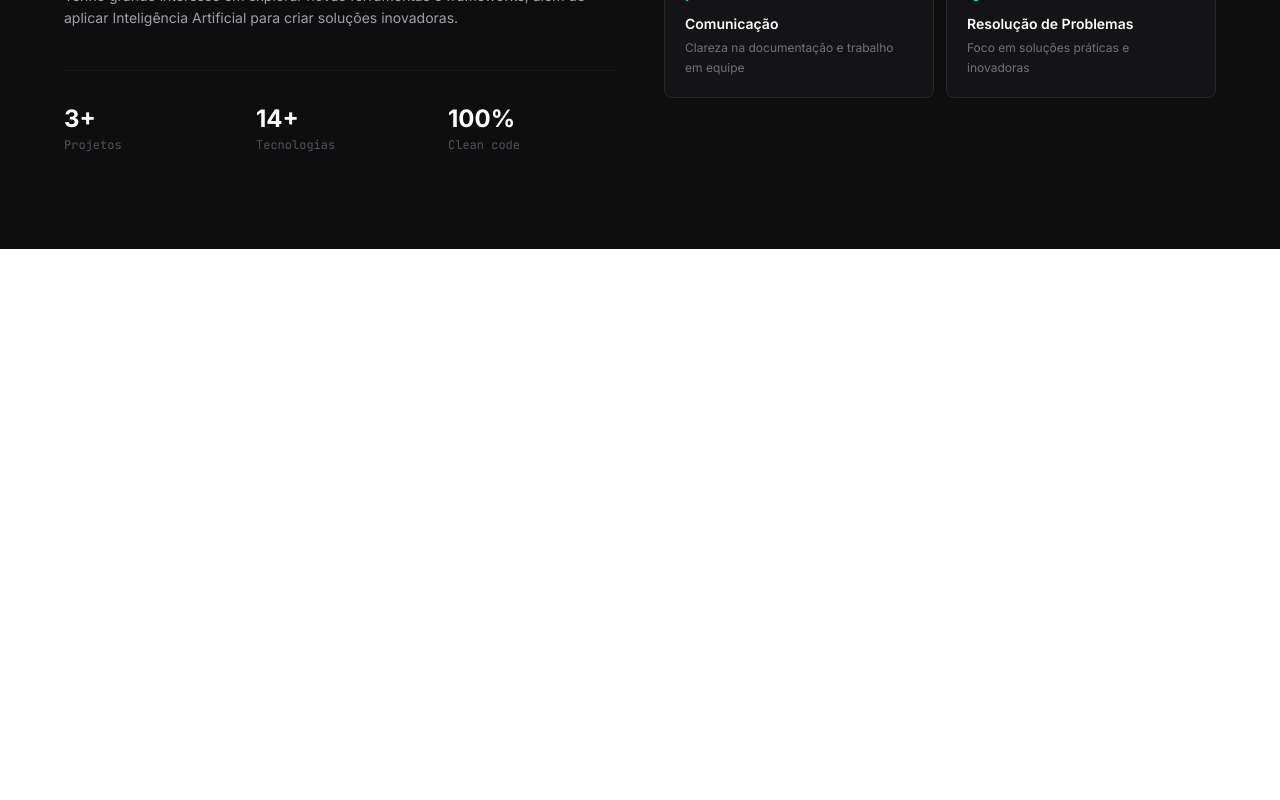
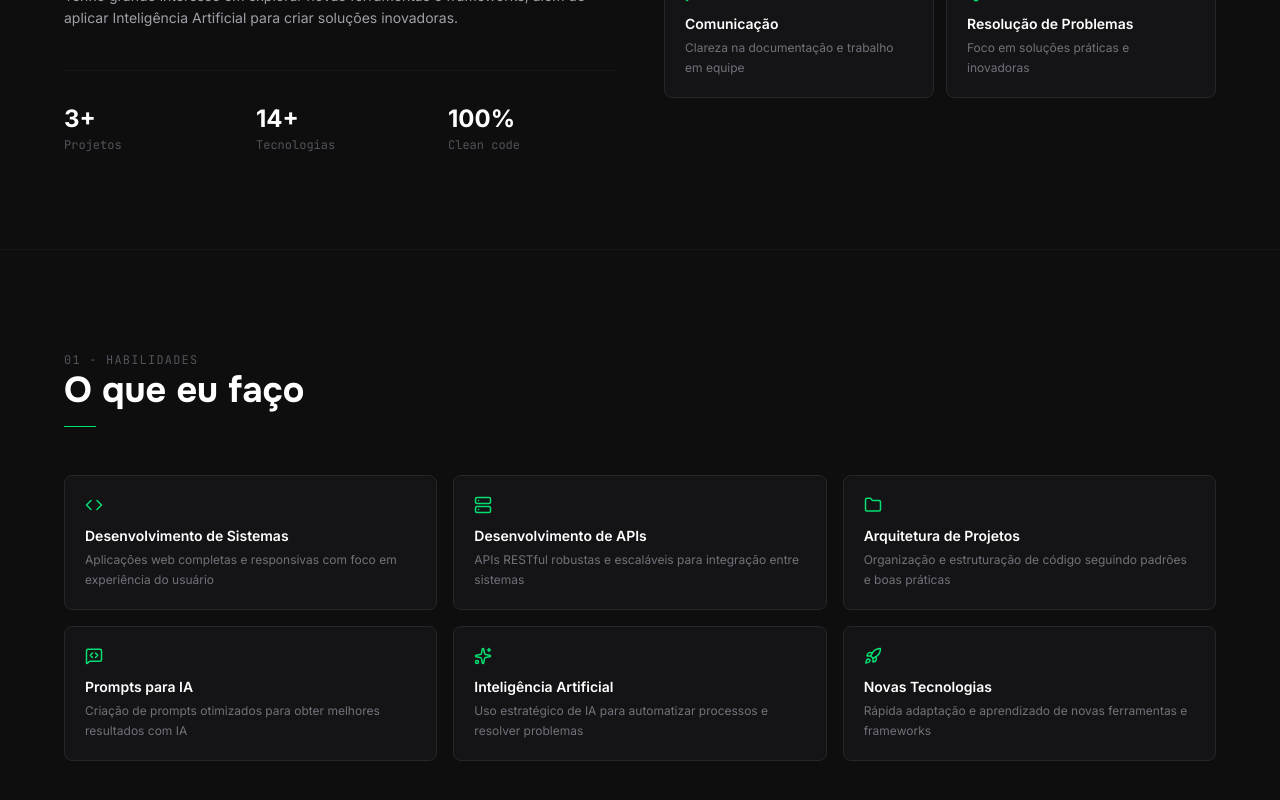
Before and after one commit to guilhermejorge0323/portifolio, a React (Vite) app: page / in a window 1280 px wide. Shown: the part 1210-2010 px from the top of the page. Before the commit the page ends 1459 px from the top, so only its background shows below. Built offline with nearby package versions, Linux system fonts and the light colour scheme.

Commit message:
Skills ok

```diff
--- a/src/components/Main/index.tsx
+++ b/src/components/Main/index.tsx
@@ -1,9 +1,11 @@
 import { About } from "./sections/About";
+import { Skills } from "./sections/Skills";
 
 export function Main() {
     return (
         <main>
             <About />
+            <Skills />
         </main>
     )
 }
--- a/src/components/Main/sections/About/CardAbout/index.tsx
+++ /dev/null
@@ -1,22 +0,0 @@
-import type { ReactNode } from 'react';
-import { Card } from '../../../../ui/Card';
-
-type CardAboutProps = {
-  icon: ReactNode;
-  title: string;
-  desc: string;
-};
-
-export function CardAbout({icon, title, desc}: CardAboutProps) {
-    return (
-        <Card className='group'>
-            <div className='text-green-400 mb-3 group-hover:scale-110 transition-transform duration-200 w-fit'>
-                {icon}
-            </div>
-
-            <h3 className='text-sm font-semibold text-white mb-1'>{title}</h3>
-
-            <p className='text-zinc-500 text-xs leading-relaxed'>{desc}</p>
-        </Card>
-    )
-}
--- a/src/components/Main/sections/About/index.tsx
+++ b/src/components/Main/sections/About/index.tsx
@@ -4,13 +4,19 @@ import {
 } from '../../../../utils/motionConfig';
 import { Container } from '../../../ui/Container';
 import { motion } from 'framer-motion';
-import { TitleSection } from '../TitleSection';
-import { CardAbout } from './CardAbout';
-import { LightbulbIcon, MessageSquareIcon, TargetIcon, UserIcon } from 'lucide-react';
+import { TitleSection } from '../../../ui/Section/TitleSection';
+import { MainCard } from '../../../ui/Section/MainCard';
+import {
+  LightbulbIcon,
+  MessageSquareIcon,
+  TargetIcon,
+  UserIcon,
+} from 'lucide-react';
+import { SectionBody } from '../../../ui/Section/SectionBody';
 
 export function About() {
   return (
-    <div className='px-6 py-24 border-t border-zinc-900' id='about'>
+    <SectionBody>
       <Container>
         <TitleSection number='00' sectionName='sobre mim' title='Quem sou eu' />
 
@@ -68,32 +74,36 @@ export function About() {
             transition={{ duration: 0.5, delay: 0.1 }}
             className='grid grid-cols-1 sm:grid-cols-2 gap-3'
           >
-            <CardAbout
+            <MainCard
               icon={<UserIcon className='w-4.5 h-4.5' />}
               title='Facilidade com Tecnologia'
               desc='Rápida adaptação a novas ferramentas e frameworks'
+              size='sm'
             />
 
-            <CardAbout
+            <MainCard
               icon={<TargetIcon className='w-4.5 h-4.5' />}
               title='Organização'
               desc='Código limpo e arquitetura bem estruturada'
+              size='sm'
             />
 
-            <CardAbout
+            <MainCard
               icon={<MessageSquareIcon className='w-4.5 h-4.5' />}
               title='Comunicação'
               desc='Clareza na documentação e trabalho em equipe'
+              size='sm'
             />
 
-            <CardAbout
+            <MainCard
               icon={<LightbulbIcon className='w-4.5 h-4.5' />}
               title='Resolução de Problemas'
               desc='Foco em soluções práticas e inovadoras'
+              size='sm'
             />
           </motion.div>
         </div>
       </Container>
-    </div>
+    </SectionBody>
   );
 }
--- /dev/null
+++ b/src/components/Main/sections/Skills/index.tsx
@@ -0,0 +1,76 @@
+import {
+  CodeIcon,
+  FolderIcon,
+  MessageSquareCodeIcon,
+  RocketIcon,
+  ServerIcon,
+  SparklesIcon,
+} from 'lucide-react';
+import { Container } from '../../../ui/Container';
+import { SectionBody } from '../../../ui/Section/SectionBody';
+import { TitleSection } from '../../../ui/Section/TitleSection';
+import { MainCard } from '../../../ui/Section/MainCard';
+import { motion } from 'framer-motion';
+import { fadeInUpOnScroll } from '../../../../utils/motionConfig';
+
+export function Skills() {
+  return (
+    <SectionBody>
+      <Container>
+        <TitleSection
+          number='01'
+          sectionName='Habilidades'
+          title='O que eu faço'
+        />
+
+        <motion.div
+          {...fadeInUpOnScroll}
+          transition={{ duration: 0.5, delay: 0.1 }}
+          className='grid sm:grid-cols-2 lg:grid-cols-3 gap-4'
+        >
+          <MainCard
+            icon={<CodeIcon className='w-4.5 h-4.5' />}
+            title='Desenvolvimento de Sistemas'
+            desc='Aplicações web completas e responsivas com foco em experiência do usuário'
+            size='lg'
+          />
+
+          <MainCard
+            icon={<ServerIcon className='w-4.5 h-4.5' />}
+            title='Desenvolvimento de APIs'
+            desc='APIs RESTful robustas e escaláveis para integração entre sistemas'
+            size='lg'
+          />
+
+          <MainCard
+            icon={<FolderIcon className='w-4.5 h-4.5' />}
+            title='Arquitetura de Projetos'
+            desc='Organização e estruturação de código seguindo padrões e boas práticas'
+            size='lg'
+          />
+
+          <MainCard
+            icon={<MessageSquareCodeIcon className='w-4.5 h-4.5' />}
+            title='Prompts para IA'
+            desc='Criação de prompts otimizados para obter melhores resultados com IA'
+            size='lg'
+          />
+
+          <MainCard
+            icon={<SparklesIcon className='w-4.5 h-4.5' />}
+            title='Inteligência Artificial'
+            desc='Uso estratégico de IA para automatizar processos e resolver problemas'
+            size='lg'
+          />
+
+          <MainCard
+            icon={<RocketIcon className='w-4.5 h-4.5' />}
+            title='Novas Tecnologias'
+            desc='Rápida adaptação e aprendizado de novas ferramentas e frameworks'
+            size='lg'
+          />
+        </motion.div>
+      </Container>
+    </SectionBody>
+  );
+}
--- a/src/components/ui/Card/index.tsx
+++ b/src/components/ui/Card/index.tsx
@@ -9,7 +9,7 @@ export function Card({ children, className }: CardProps) {
   return (
     <div
       className={cn(
-        'p-5 rounded-lg bg-zinc-900/60 border border-zinc-800 hover:border-zinc-700 transition-colors',
+        'p-5 rounded-lg bg-zinc-900/60 border border-zinc-800 hover:border-zinc-700 transition-all duration-200',
         className,
       )}
     >
--- /dev/null
+++ b/src/components/ui/Section/MainCard/index.tsx
@@ -0,0 +1,28 @@
+import type { ReactNode } from 'react';
+import { Card } from '../../Card';
+import clsx from 'clsx';
+
+type CardAboutProps = {
+  icon: ReactNode;
+  title: string;
+  desc: string;
+  size: 'sm' | 'lg';
+};
+
+export function MainCard({ icon, title, desc, size }: CardAboutProps) {
+  return (
+    <Card
+      className={clsx('group w-full', {
+        'hover:-translate-y-0.5': size === 'lg',
+      })}
+    >
+      <div className='text-green-400 mb-3 group-hover:scale-110 transition-transform duration-200 w-fit'>
+        {icon}
+      </div>
+
+      <h3 className='text-sm font-semibold text-white mb-1'>{title}</h3>
+
+      <p className='text-zinc-500 text-xs leading-relaxed'>{desc}</p>
+    </Card>
+  );
+}
--- /dev/null
+++ b/src/components/ui/Section/SectionBody/index.tsx
@@ -0,0 +1,13 @@
+import type { ReactNode } from "react"
+
+type SectionBodyProps = {
+    children: ReactNode
+}
+
+export function SectionBody({children}: SectionBodyProps) {
+    return (
+        <div className='px-6 py-24 border-t border-zinc-900' id='about'>
+            {children}
+        </div>
+    )
+}
```
Also changed, not shown: src/components/ui/Section/TitleSection/index.tsx (renamed from src/components/Main/sections/TitleSection/index.tsx).
